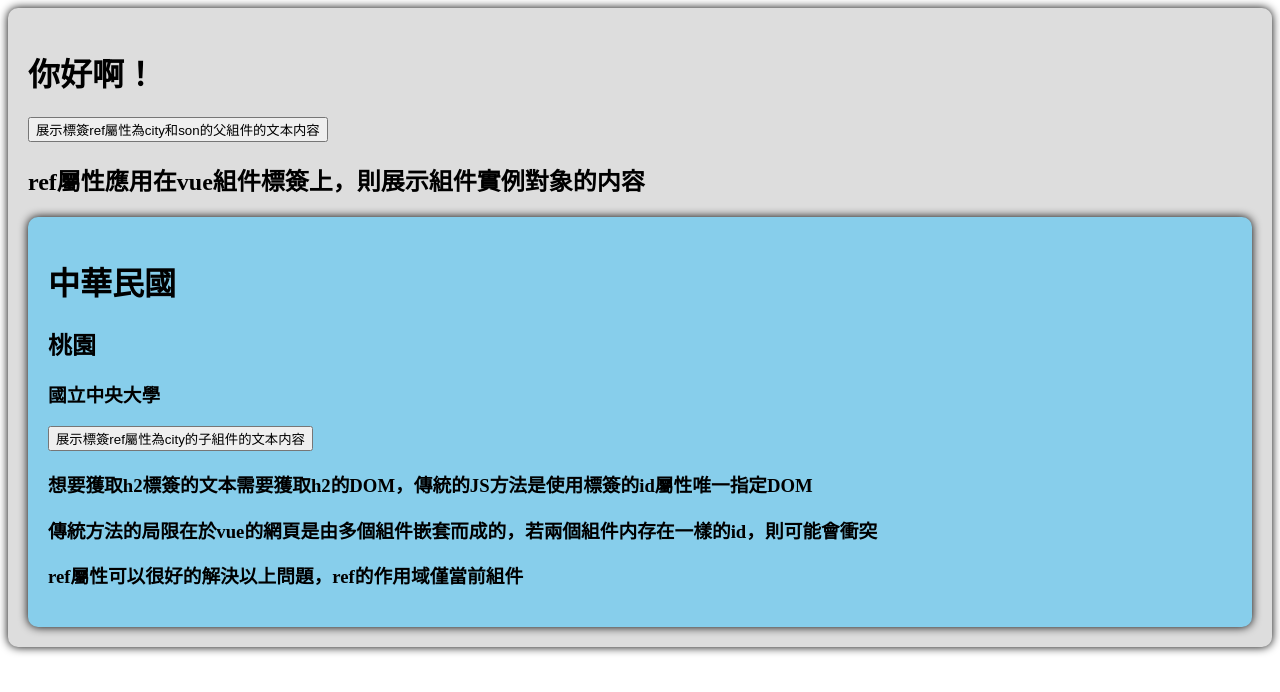
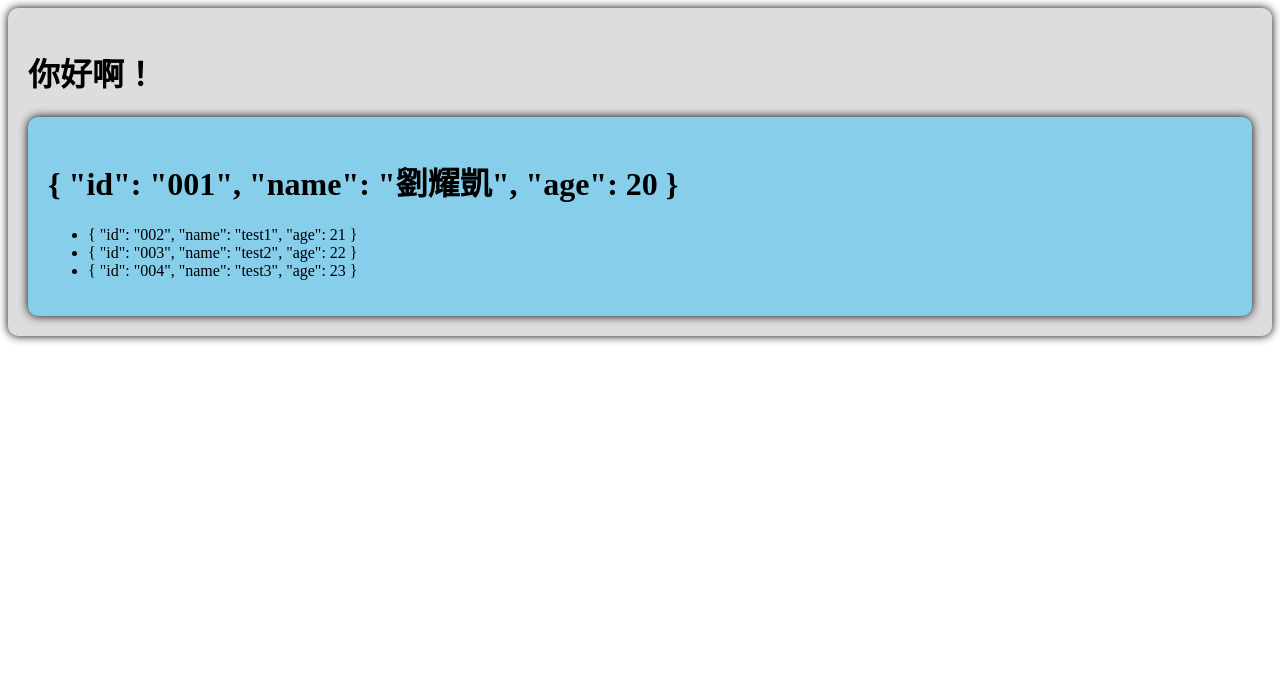
Before and after one commit to leo8799/vue_project_practice, a Vue app: page / in a window 1280 px wide. Shown: the top 692 px of the page. Built offline with nearby package versions, Linux system fonts and the light colour scheme; the HTML template or start-up script is replaced by a standard one.

Commit message:
feat: add TS_practice.vue component and '@/types/index.ts'
學習了TS接口、泛型、自定義類型等概念

```diff
--- a/src/App.vue
+++ b/src/App.vue
@@ -1,12 +1,13 @@
 <template>
   <div class="app">
     <h1 ref="city">你好啊！</h1>
-    <button @click="showLog">展示標簽ref屬性為city和son的父組件的文本内容</button>
+    <!-- <button @click="showLog">展示標簽ref屬性為city和son的父組件的文本内容</button> -->
     <!-- <Person></Person> -->
     <!-- <watch></watch> -->
     <!-- <watchEffect></watchEffect> -->
-    <h2>ref屬性應用在vue組件標簽上，則展示組件實例對象的内容</h2>
-    <RefProperties ref="son"></RefProperties>
+    <!-- <h2>ref屬性應用在vue組件標簽上，則展示組件實例對象的内容</h2>
+    <RefProperties ref="son"></RefProperties> -->
+    <TS_practice></TS_practice>
   </div>
 </template>
 
@@ -16,6 +17,7 @@
   import watchEffect from './components/watchEffect.vue';
   import RefProperties from './components/refProperties.vue';
   import { ref } from 'vue';
+  import TS_practice from './components/TS_practice.vue';
 
   let city = ref()
   let son = ref()
--- /dev/null
+++ b/src/components/TS_practice.vue
@@ -0,0 +1,31 @@
+<template>
+  <div class="person">
+    <h1>{{person}}</h1>
+    <ul>
+      <li>{{ personList[0] }}</li>
+      <li>{{ personList[1] }}</li>
+      <li>{{ personList[2] }}</li>
+    </ul>
+  </div>
+</template>
+
+<script lang="ts" setup name="TS_practice">
+  import { type PersonInter, type Persons } from '@/types';
+
+  let person:PersonInter = {id: '001', name: '劉耀凱', age: 20}
+
+  let personList:Persons = [
+    {id:'002', name: 'test1', age: 21},
+    {id:'003', name: 'test2', age: 22},
+    {id:'004', name: 'test3', age: 23}
+  ]
+</script>
+
+<style scoped>
+  .person {
+    background-color: skyblue;
+    box-shadow: 0 0 10px;
+    border-radius: 10px;
+    paDDING: 20px;
+  }
+</style>
--- /dev/null
+++ b/src/types/index.ts
@@ -0,0 +1,10 @@
+// 定義接口，用於限制person對象的具體屬性
+export interface PersonInter {
+  id: string,
+  name: string,
+  age: number
+}
+
+//定義自定義類型
+// export type Persons = Array<PersonInter>
+export type Persons = PersonInter[]
```
